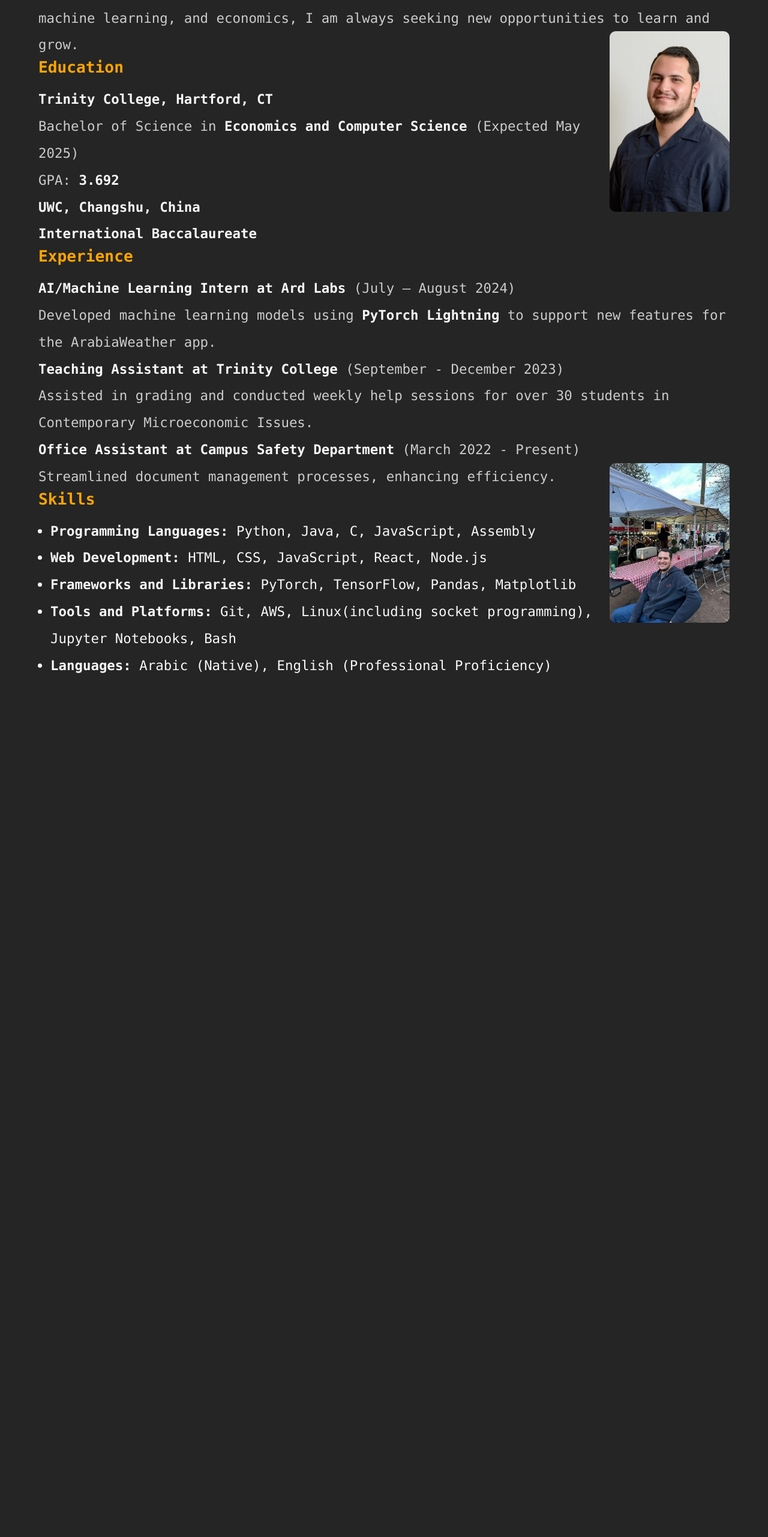
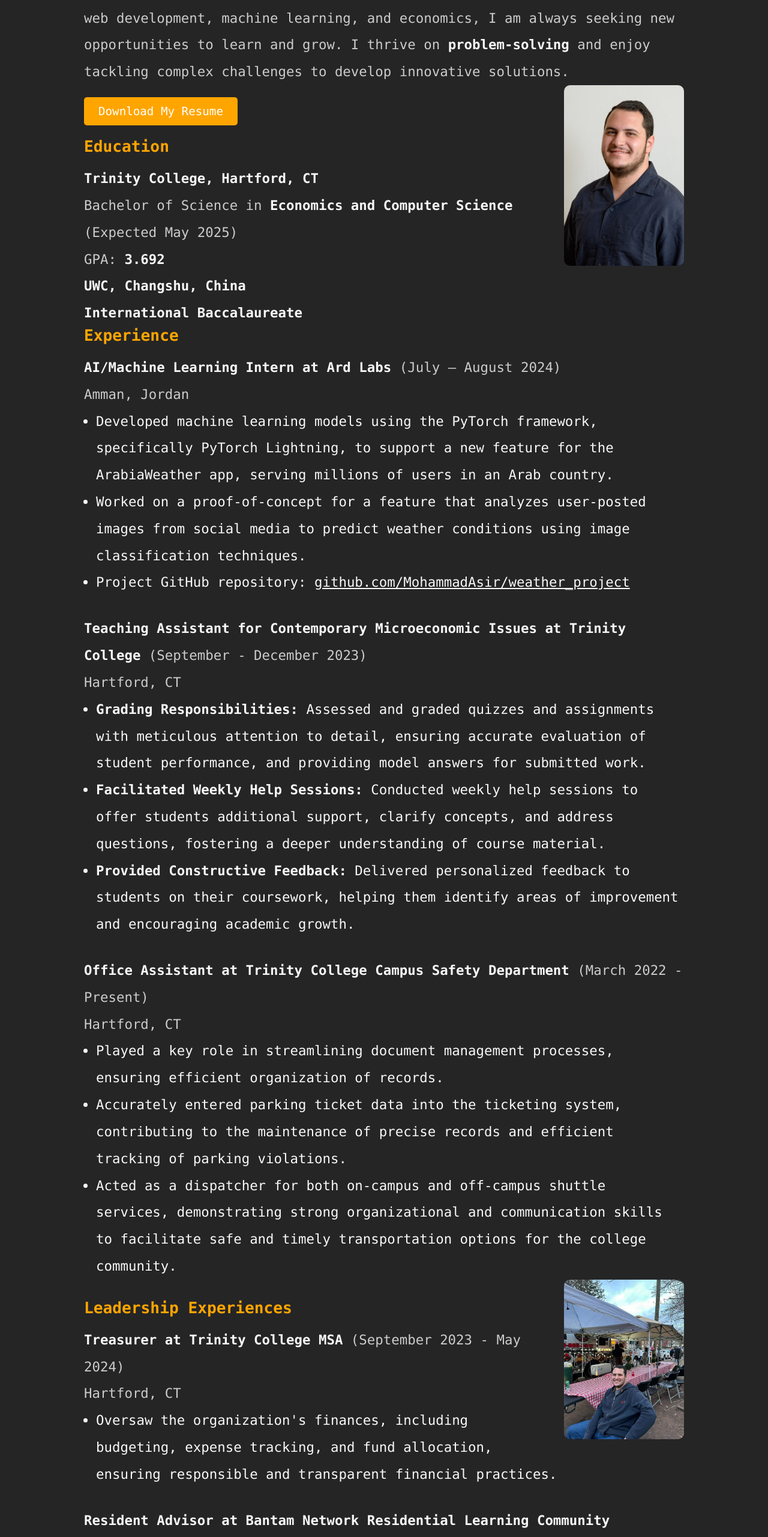
Before and after one commit to MohammadAsir/React_Portfolio, a React (Create React App) app: page /aboutme in a window 1280 px wide. Shown: the part 235-2797 px from the top of the page at 60% size. Before the commit the page ends 1399 px from the top, so only its background shows below. Built offline with nearby package versions, Linux system fonts and the light colour scheme.

Commit message:
updated about me page

```diff
--- a/src/pages/AboutMe.css
+++ b/src/pages/AboutMe.css
@@ -6,14 +6,14 @@
 }
 
 .main-content-text {
-  max-width: 1200px;
+  max-width: 1000px;
   margin: 0 auto;
   font-size: 1.4rem;
 }
 
 .main-content-text h2,
 .main-content-text h3 {
-  color: orange; /* Changed heading color to orange */
+  color: orange;
   margin-bottom: 1rem;
 }
 
@@ -28,25 +28,50 @@
   padding-left: 20px;
 }
 
-/* Styling for inline images */
 .inline-image {
-  width: 200px; /* Adjusted size for smaller images */
+  width: 200px;
   height: auto;
   border-radius: 10px;
-  margin: 0 0 15px 15px; /* Margin: top right bottom left */
-  float: right; /* Images float to the right */
+  margin: 0 0 15px 15px;
+  float: right;
 }
 
-/* Clear floats */
 .main-content-text::after {
   content: "";
   display: table;
   clear: both;
 }
 
-/* Removed .highlight class as it's no longer needed */
 
-/* Responsive adjustments */
+.experience-entry {
+  margin-bottom: 2rem;
+
+}
+
+.experience-entry:last-child {
+  margin-bottom: 0;
+}
+
+
+.button-container {
+  margin: 20px 0;
+}
+
+.download-button {
+  display: inline-block;
+  padding: 12px 24px;
+  background-color: orange;
+  color: #fff;
+  text-decoration: none;
+  border-radius: 5px;
+  font-size: 1.2rem;
+  transition: background-color 0.3s ease;
+}
+
+.download-button:hover {
+  background-color: #cc8400;
+}
+
 @media (max-width: 768px) {
   .inline-image {
     float: none;
--- a/src/pages/AboutMe.js
+++ b/src/pages/AboutMe.js
@@ -2,6 +2,7 @@ import React from 'react';
 import './AboutMe.css';
 import profileImage1 from '../img/profile2.JPG';
 import profileImage2 from '../img/profile1.jpg';
+
 
 function AboutMe() {
   return (
@@ -9,9 +10,16 @@ function AboutMe() {
       <div className="main-content-text">
         <h2>About Me</h2>
         <p>
-          I am <strong>Mohammad Ammar Ahed Shaker Asir</strong>, a passionate software developer and computer science student at Trinity College. With a strong background in web development, machine learning, and economics, I am always seeking new opportunities to learn and grow.
+          I am <strong>Mohammad Ammar Ahed Shaker Asir</strong>, a passionate software developer and computer science student at Trinity College. With a strong background in web development, machine learning, and economics, I am always seeking new opportunities to learn and grow. I thrive on <strong>problem-solving</strong> and enjoy tackling complex challenges to develop innovative solutions.
           <img src={profileImage1} alt="Mohammad Asir" className="inline-image" />
         </p>
+
+
+        <div className="button-container">
+          <a href = "/MohammadAsir_Resume.pdf" download className= "download-button">
+            Download My Resume
+          </a>
+        </div>
 
         <h3>Education</h3>
         <p>
@@ -25,28 +33,107 @@ function AboutMe() {
         </p>
 
         <h3>Experience</h3>
+
+        {/* Experience Entry: Ard Labs */}
+        <div className="experience-entry">
           <p>
             <strong>AI/Machine Learning Intern at Ard Labs</strong> (July – August 2024)<br />
-          Developed machine learning models using <strong>PyTorch Lightning</strong> to support new features for the ArabiaWeather app.
+            Amman, Jordan
           </p>
+          <ul>
+            <li>
+              Developed machine learning models using the PyTorch framework, specifically PyTorch Lightning, to support a new feature for the ArabiaWeather app, serving millions of users in an Arab country.
+            </li>
+            <li>
+              Worked on a proof-of-concept for a feature that analyzes user-posted images from social media to predict weather conditions using image classification techniques.
+            </li>
+            <li>
+              Project GitHub repository: <a href="https://github.com/MohammadAsir/weather_project/tree/main" target="_blank" rel="noopener noreferrer">github.com/MohammadAsir/weather_project</a>
+            </li>
+          </ul>
+        </div>
 
+        {/* Experience Entry: Teaching Assistant */}
+        <div className="experience-entry">
           <p>
-          <strong>Teaching Assistant at Trinity College</strong> (September - December 2023)<br />
-          Assisted in grading and conducted weekly help sessions for over 30 students in Contemporary Microeconomic Issues.
+            <strong>Teaching Assistant for Contemporary Microeconomic Issues at Trinity College</strong> (September - December 2023)<br />
+            Hartford, CT
           </p>
+          <ul>
+            <li>
+              <strong>Grading Responsibilities:</strong> Assessed and graded quizzes and assignments with meticulous attention to detail, ensuring accurate evaluation of student performance, and providing model answers for submitted work.
+            </li>
+            <li>
+              <strong>Facilitated Weekly Help Sessions:</strong> Conducted weekly help sessions to offer students additional support, clarify concepts, and address questions, fostering a deeper understanding of course material.
+            </li>
+            <li>
+              <strong>Provided Constructive Feedback:</strong> Delivered personalized feedback to students on their coursework, helping them identify areas of improvement and encouraging academic growth.
+            </li>
+          </ul>
+        </div>
 
+        {/* Experience Entry: Campus Safety Department */}
+        <div className="experience-entry">
           <p>
-          <strong>Office Assistant at Campus Safety Department</strong> (March 2022 - Present)<br />
-          Streamlined document management processes, enhancing efficiency.
+            <strong>Office Assistant at Trinity College Campus Safety Department</strong> (March 2022 - Present)<br />
+            Hartford, CT
+          </p>
+          <ul>
+            <li>
+              Played a key role in streamlining document management processes, ensuring efficient organization of records.
+            </li>
+            <li>
+              Accurately entered parking ticket data into the ticketing system, contributing to the maintenance of precise records and efficient tracking of parking violations.
+            </li>
+            <li>
+              Acted as a dispatcher for both on-campus and off-campus shuttle services, demonstrating strong organizational and communication skills to facilitate safe and timely transportation options for the college community.
+            </li>
+          </ul>
           <img src={profileImage2} alt="Mohammad Asir 2" className="inline-image" />
+        </div>
+
+        {/* Leadership Experiences */}
+        <h3>Leadership Experiences</h3>
+
+        {/* Leadership Entry: Treasurer */}
+        <div className="experience-entry">
+          <p>
+            <strong>Treasurer at Trinity College MSA</strong> (September 2023 - May 2024)<br />
+            Hartford, CT
           </p>
+          <ul>
+            <li>
+              Oversaw the organization's finances, including budgeting, expense tracking, and fund allocation, ensuring responsible and transparent financial practices.
+            </li>
+          </ul>
+        </div>
 
+        {/* Leadership Entry: Resident Advisor */}
+        <div className="experience-entry">
+          <p>
+            <strong>Resident Advisor at Bantam Network Residential Learning Community</strong> (September 2022 - May 2023)<br />
+            Hartford, CT
+          </p>
+          <ul>
+            <li>
+              Assisted incoming freshmen in their transition to college life and provided guidance on navigating campus resources effectively.
+            </li>
+            <li>
+              Spearheaded the planning and execution of diverse community-building events, fostering an inclusive and engaging living environment.
+            </li>
+            <li>
+              Conducted routine safety rounds within the south campus area, ensuring a secure and issue-free living environment for all residents.
+            </li>
+          </ul>
+        </div>
+
+        {/* Skills Section */}
         <h3>Skills</h3>
         <ul>
           <li><strong>Programming Languages:</strong> Python, Java, C, JavaScript, Assembly</li>
           <li><strong>Web Development:</strong> HTML, CSS, JavaScript, React, Node.js</li>
           <li><strong>Frameworks and Libraries:</strong> PyTorch, TensorFlow, Pandas, Matplotlib</li>
-          <li><strong>Tools and Platforms:</strong> Git, AWS, Linux(including socket programming), Jupyter Notebooks, Bash</li>
+          <li><strong>Tools and Platforms:</strong> Git, AWS, Linux (including socket programming), Jupyter Notebooks, Bash</li>
           <li><strong>Languages:</strong> Arabic (Native), English (Professional Proficiency)</li>
         </ul>
 
```
Also changed, not shown: 1 other file (tests, documents, lock files or other folders). Lines whose indentation alone changed are shown as unchanged.
